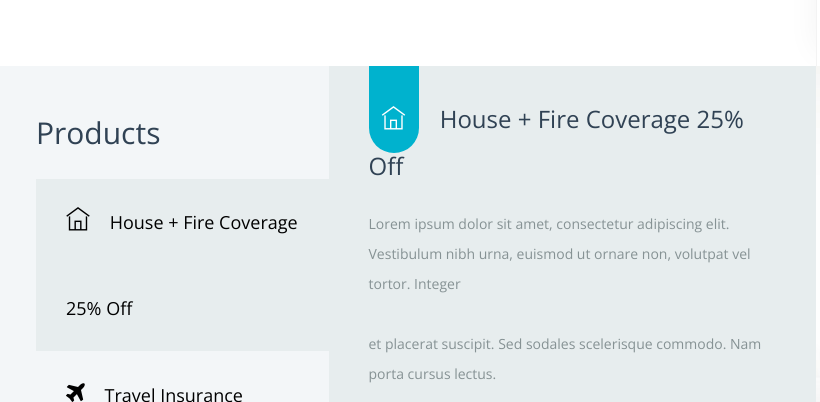
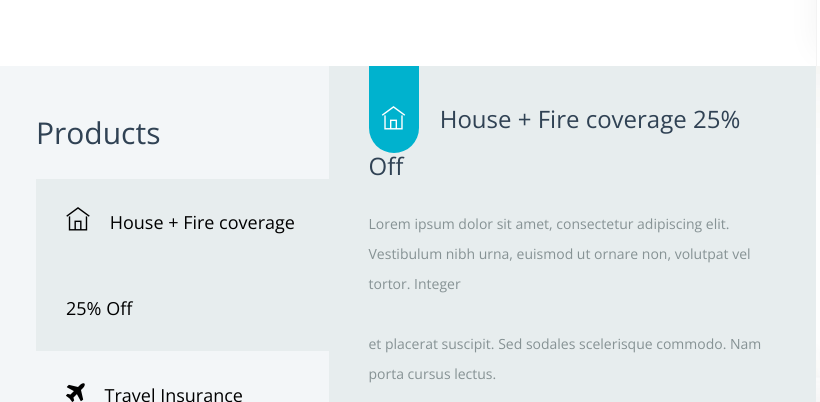
Before and after one commit to gs2004gs/Project1, a plain HTML site: page index.html in a window 1280 px wide. Shown: the part 1152-1554 px from the top of the page, 19-839 px from the left. Drawn offline with nearby package versions, Linux system fonts and the light colour scheme; files that its build step writes are made by us from their sources.

Commit message:
Update index.html

```diff
--- a/index.html
+++ b/index.html
@@ -180,7 +180,7 @@
                     <div id="parentVerticalTab">
                         <h2>Products</h2>
                         <ul class="resp-tabs-list hor_1 col-sm-3 col-md-3 col-lg-3">
-                            <li><i class="ti-home"></i> House + Fire Coverage 25% Off</li>
+                            <li><i class="ti-home"></i> House + Fire coverage 25% Off</li>
                             <li><i class="fa fa-plane"></i> Travel Insurance</li>
                             <li><i class="ti-heart-broken"></i> Life Insurance</li>
                             <li><i class="ti-car"></i> Car Insurance</li>
@@ -190,7 +190,7 @@
                                 <div class="prod-tab-content">
                                     <h4>
                                         <span class="prod-cion"><i class="ti-home"></i></span>
-                                        House + Fire Coverage 25% Off
+                                        House + Fire coverage 25% Off
                                     </h4>
                                     <p>Lorem ipsum dolor sit amet, consectetur adipiscing elit. Vestibulum nibh urna, euismod ut ornare non, volutpat vel tortor. Integer</p>
                                     <p>et placerat suscipit. Sed sodales scelerisque commodo. Nam porta cursus lectus. </p>
```
